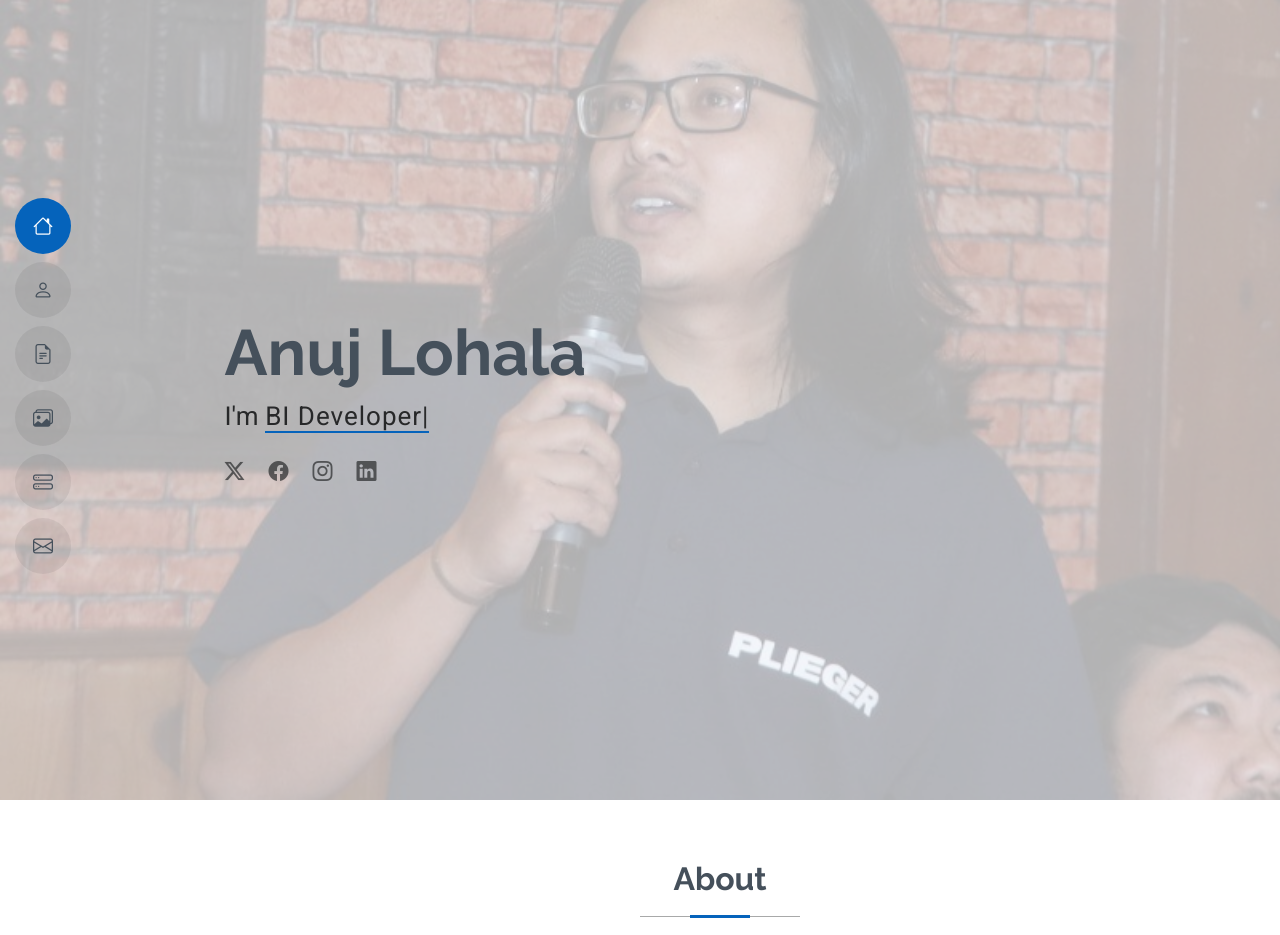
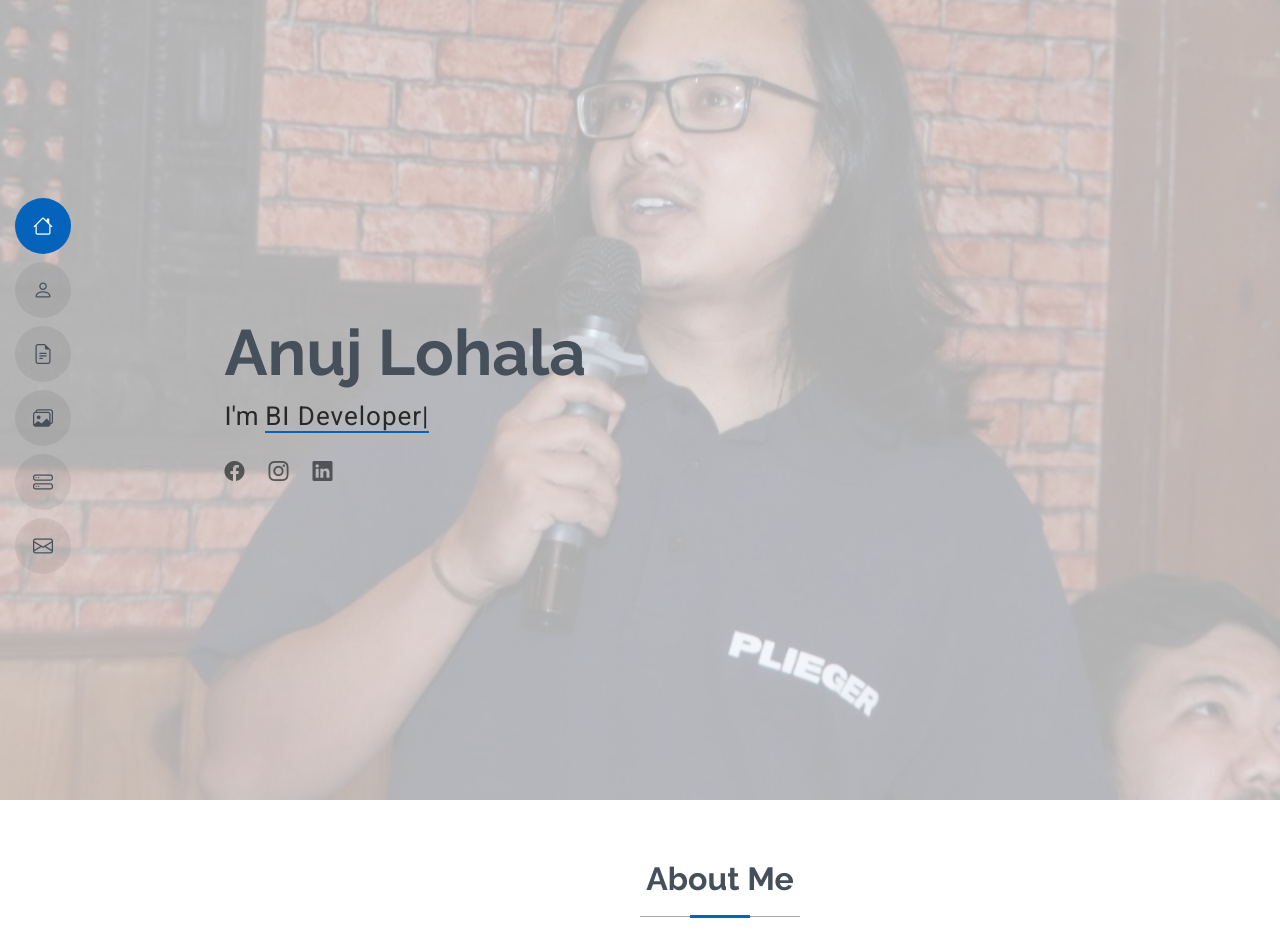
Before and after one commit to Anujlohala/mywebsite, a plain HTML site: page index.html in a window 1280 px wide. Shown: the top 935 px of the page. Drawn offline with Linux system fonts and the light colour scheme.

Commit message:
added some changes

```diff
--- a/index.html
+++ b/index.html
@@ -3,7 +3,7 @@
   <head>
     <meta charset="utf-8" />
     <meta content="width=device-width, initial-scale=1.0" name="viewport" />
-    <title>Index - MyResume Bootstrap Template</title>
+    <title>Anuj Lohala</title>
     <meta content="" name="description" />
     <meta content="" name="keywords" />
 
@@ -112,10 +112,16 @@
                 ></span>
               </p>
               <div class="social-links">
-                <a href="#"><i class="bi bi-twitter-x"></i></a>
-                <a href="#"><i class="bi bi-facebook"></i></a>
-                <a href="#"><i class="bi bi-instagram"></i></a>
-                <a href="#"><i class="bi bi-linkedin"></i></a>
+                <!-- <a href="#"><i class="bi bi-twitter-x"></i></a> -->
+                <a href="https://www.facebook.com/anuj.lohala"
+                  ><i class="bi bi-facebook"></i
+                ></a>
+                <a href="https://www.instagram.com/_instanuz_/"
+                  ><i class="bi bi-instagram"></i
+                ></a>
+                <a href="https://www.linkedin.com/in/anuj-lohala-1514311a0/"
+                  ><i class="bi bi-linkedin"></i
+                ></a>
               </div>
             </div>
           </div>
@@ -127,7 +133,7 @@
       <section id="about" class="about section">
         <!-- Section Title -->
         <div class="container section-title" data-aos="fade-up">
-          <h2>About</h2>
+          <h2>About Me</h2>
           <p>
             Data Enthusiast with over 4 years of experience, specializing in
             Power BI, DAX, Data Modeling, and SQL. Proficient in designing
@@ -139,7 +145,7 @@
         </div>
         <!-- End Section Title -->
 
-        <div class="container" data-aos="fade-up" data-aos-delay="100">
+        <!-- <div class="container" data-aos="fade-up" data-aos-delay="100">
           <div class="row gy-4 justify-content-center">
             <div class="col-lg-4">
               <img
@@ -200,7 +206,7 @@
             </div>
           </div>
         </div>
-      </section>
+      </section> -->
       <!-- /About Section -->
 
       <!-- Stats Section -->
```
Also changed, not shown: 3 other files.
